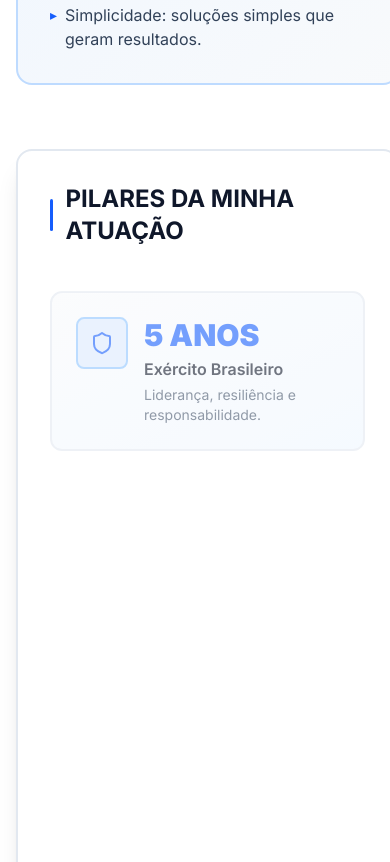
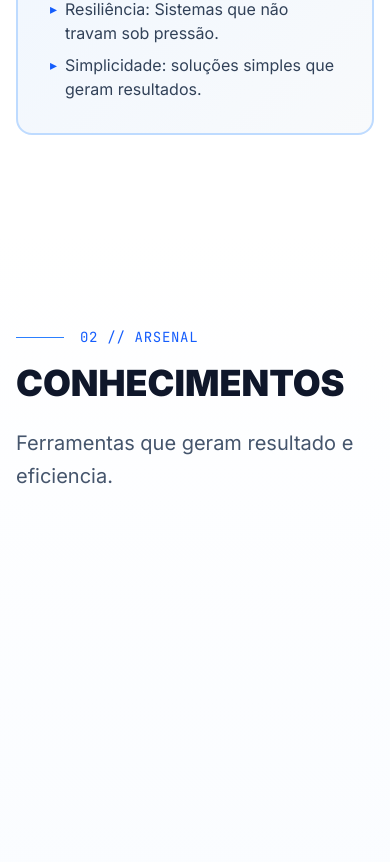
Before and after one commit to guilhermedellagnolo/guilherme.dellagnolo, a React (Vite) app: page / in a window 390 px wide. Shown: the part 1842-2704 px from the top of the page. Built offline with nearby package versions, Linux system fonts and the light colour scheme.

Commit message:
feat-ajustes-mobile-hero-e-sobre

```diff
--- a/src/app/components/AboutSection.tsx
+++ b/src/app/components/AboutSection.tsx
@@ -197,7 +197,7 @@ export function AboutSection() {
             </div>
           </div>
 
-          <div className="about-right space-y-6">
+          <div className="about-right space-y-6 hidden md:block">
             <div className="bg-white border-2 border-slate-200 rounded-2xl p-8 shadow-xl">
               <h3 className="text-2xl font-bold text-[#0F172A] mb-8 flex items-center gap-3">
                 <div className="w-1 h-8 bg-blue-600 rounded-full" />
--- a/src/app/components/HeroSection.tsx
+++ b/src/app/components/HeroSection.tsx
@@ -157,7 +157,7 @@ export function HeroSection() {
         </div>
       </div>
 
-      <div className="absolute bottom-6 left-1/2 -translate-x-1/2 flex items-center justify-center text-slate-500 z-20 pointer-events-none">
+      <div className="absolute bottom-2 sm:bottom-4 md:bottom-6 left-1/2 -translate-x-1/2 flex items-center justify-center text-slate-500 z-20 pointer-events-none">
         <div className="w-6 h-6 flex items-center justify-center">
           <svg
             className="w-4 h-4 animate-bounce"
```
